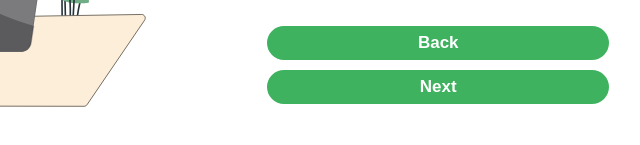
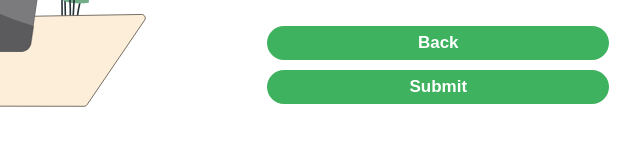
Before and after one commit to RebecaBaruch/survey-form, a website with bundled scripts: page src/pages/form04/form04.html in a window 1280 px wide. Shown: the part 501-646 px from the top of the page, 466-1106 px from the left. Built offline with nearby package versions, Linux system fonts and the light colour scheme.

Commit message:
fix: last button

```diff
--- a/src/pages/form04/form04.html
+++ b/src/pages/form04/form04.html
@@ -36,7 +36,7 @@
 
                 <footer>
                     <button type="reset" class="fullBtn backBtn">Back</button>
-                    <input class="abled sbmAccount" id="submUser" type="submit" value="Next">
+                    <input class="abled sbmAccount" id="submUser" type="submit" value="Submit">
                 </footer>
             </form>
 
```
